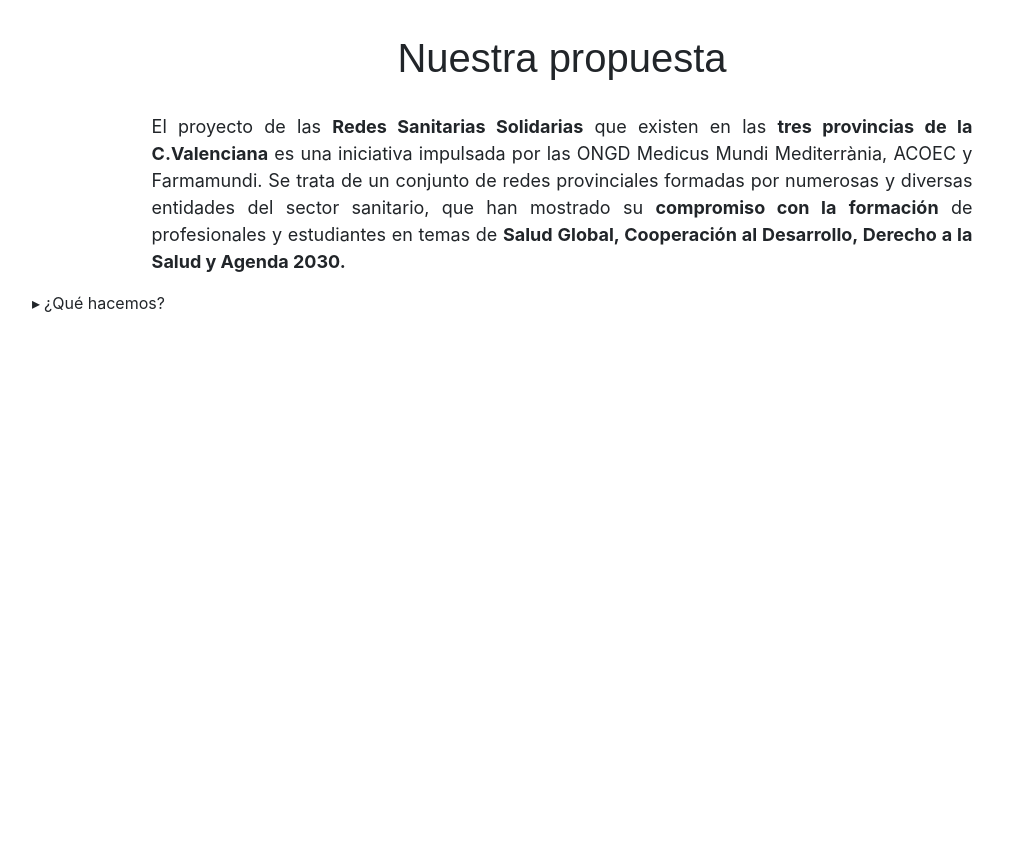
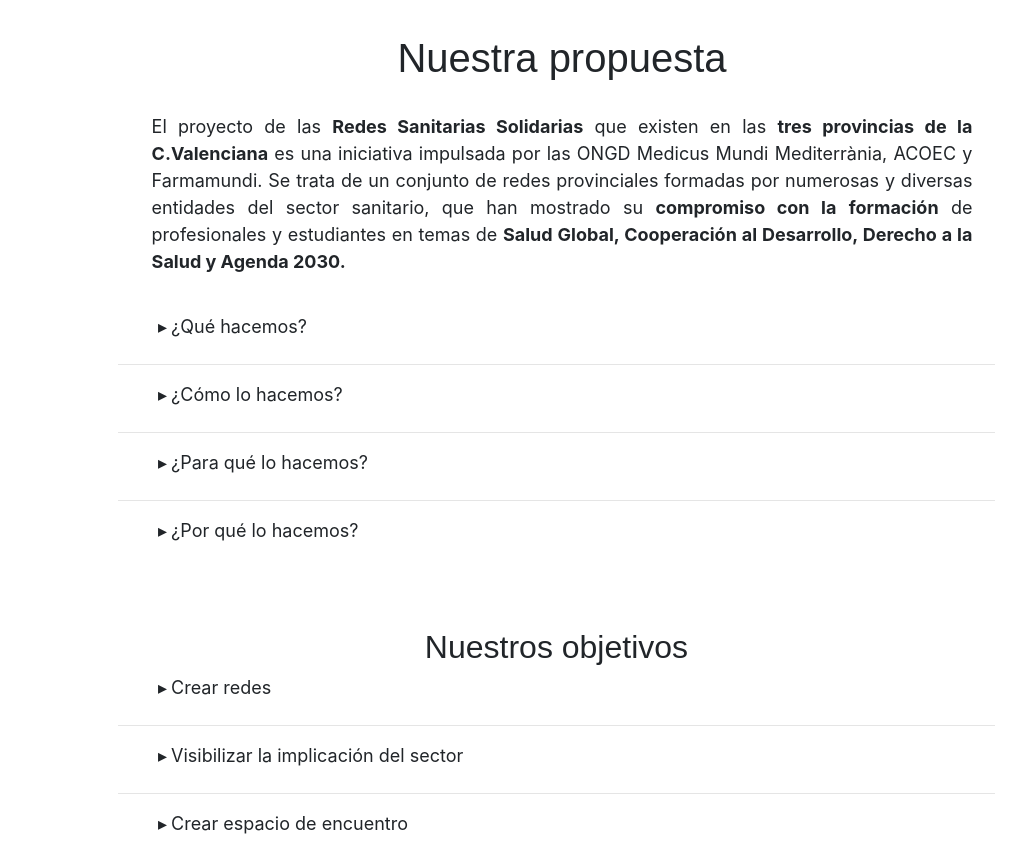
Before and after one commit to Partexedd/ProyectoIntegradoONG, a Symfony app: template templates/main/nuestrapropuesta.html.twig in a window 1280 px wide. Shown: the whole page, without its empty margins (78-1104 px from the left). Before the commit the page ends 312 px from the top, so only its background shows below. Run offline with Twig, Linux system fonts and the light colour scheme; the template is opened without the code that fills it, so the values that code supplies are empty; some libraries are stand-ins or nearby versions.

Commit message:
Sigo con la pagina "Nuestra Propuesta"

```diff
--- a/public/css/estilosNuestraPropuesta.css
+++ b/public/css/estilosNuestraPropuesta.css
@@ -2,9 +2,9 @@ body{
     font-family: Verdana;
 }
 
-h1#tituloInicial{
+h1, h2{
     font-family: Arial;
-    margin-top: 3%;
+    margin-top: 3% !important;
 }
 
 div#primerTexto{
@@ -14,13 +14,21 @@ div#primerTexto{
     font-size: 18px;
 }
 
+article#desplegables{
+    margin-top: 2%;
+    margin-left: 10%;
+    margin-right: 11%;
+    font-size: 18px;
+}
+
 #menu * { list-style:none;}
 #menu li{ line-height: 150%;}
 #menu li a{color:#222; text-decoration:none;}
 #menu li a:before{ content:"\025b8"; color:#ddd;}
 #menu input[name="list"] {position: absolute; left: -1000em;}
 #menu label:before{ content:"\025b8"; margin-right:4px;}
-#menu input:checked ~ label:before{ content:"\025be"; width: 20%}
+#menu input:checked ~ label:before{ content:"\025be";}
+#menu label{ width: 100%; cursor: pointer; }
 #menu .interior{display: none;}
 #menu input:checked ~ ul{display:block;}
 #menu ul.interior{margin-right: 5%;}
--- a/templates/main/nuestrapropuesta.html.twig
+++ b/templates/main/nuestrapropuesta.html.twig
@@ -5,7 +5,7 @@
     <meta name="viewport" content="width=device-width, initial-scale=1.0">
     <meta http-equiv="X-UA-Compatible" content="ie=edge">
     <title>Document</title>
-    <link rel="stylesheet" href="/css/estilosNuestraPropuesta.css">
+    <link rel="stylesheet" href="css/estilosNuestraPropuesta.css">
     <link rel="stylesheet" href="https://stackpath.bootstrapcdn.com/bootstrap/4.4.1/css/bootstrap.min.css" integrity="sha384-Vkoo8x4CGsO3+Hhxv8T/Q5PaXtkKtu6ug5TOeNV6gBiFeWPGFN9MuhOf23Q9Ifjh" crossorigin="anonymous">
     <script src="https://code.jquery.com/jquery-3.4.1.slim.min.js" integrity="sha384-J6qa4849blE2+poT4WnyKhv5vZF5SrPo0iEjwBvKU7imGFAV0wwj1yYfoRSJoZ+n" crossorigin="anonymous"></script>
     <script src="https://cdn.jsdelivr.net/npm/popper.js@1.16.0/dist/umd/popper.min.js" integrity="sha384-Q6E9RHvbIyZFJoft+2mJbHaEWldlvI9IOYy5n3zV9zzTtmI3UksdQRVvoxMfooAo" crossorigin="anonymous"></script>
@@ -15,7 +15,7 @@
 <body>
     <section class="container">
         <article class="row">
-            <h1 class="col-12 text-center" id="tituloInicial">Nuestra propuesta</h1>
+            <h1 class="col-12 text-center">Nuestra propuesta</h1>
             <div class="text-justify" id="primerTexto">
                 <p>El proyecto de las <strong>Redes Sanitarias Solidarias</strong> que existen en las <strong>
                 tres provincias de la C.Valenciana</strong> es una iniciativa impulsada por las ONGD Medicus Mundi Mediterrània, ACOEC y Farmamundi. Se trata de un conjunto de redes provinciales formadas por numerosas y diversas entidades del sector sanitario, que han mostrado su <strong>compromiso
@@ -23,19 +23,72 @@
                 Salud Global, Cooperación al Desarrollo, Derecho a la Salud y Agenda 2030.</strong></p>
             </div>
         </article>
-    </section>
-    <section class="container">
-        <article class="row">
-            <div id="desplegables">
+        <article id="desplegables">
             <ul id="menu">
-            <li><input type="checkbox" name="list" id="nivel1-1">
-                <label for="nivel1-1">¿Qué hacemos?</label>
+            <input type="checkbox" name="list" id="nivel-1">
+                <label for="nivel-1">¿Qué hacemos?</label>
                 <ul class="interior text-justify">
                     <p>Buscamos a través del trabajo en red, la formación y la reflexión, un camino compartido por todas las entidades sobre la manera de entender la salud global, a través de la defensa del derecho a la salud, y de la cooperación al desarrollo bajo el enfoque de los derechos humanos.</p>
                 </ul>
-            </li>
+            </input>
             </ul>
-            </div>
+                <hr>
+            <ul id="menu">
+                <input type="checkbox" name="list" id="nivel-2">
+                <label for="nivel-2">¿Cómo lo hacemos?</label>
+                <ul class="interior text-justify">
+                    <p>Integrando en nuestras entidades enfoques y miradas compartidas para el desarrollo humano, la defensa de los derechos humanos, la equidad en diversidad y la sostenibilidad como ejes de nuestra formación y actuación en el campo de la salud.</p>
+                </ul>
+                </input>
+            </ul>
+                <hr>
+            <ul id="menu">
+                <input type="checkbox" name="list" id="nivel-3">
+                <label for="nivel-3">¿Para qué lo hacemos?</label>
+                <ul class="interior text-justify">
+                    <p>Para que todas las entidades del sector socio-sanitario de la Comunitat Valenciana avancemos en la misma dirección en la defensa del derecho a la salud desde una visión global, integral e incluyente.</p>
+                </ul>
+                </input>
+            </ul>
+                <hr>
+            <ul id="menu">
+                <input type="checkbox" name="list" id="nivel-4">
+                <label for="nivel-4">¿Por qué lo hacemos?</label>
+                <ul class="interior text-justify">
+                    <p>Porque la sociedad reclama un cambio de paradigma en la forma de entender la salud. Porque estar sano no es solo no estar enfermo, porque la salud no entiende de fronteras, porque la salud de las personas es una cuestión de justicia social.</p>
+                </ul>
+                </input>
+            </ul>
+        </article>
+        <article id="desplegables">
+            <br>
+            <h2 class="col-12 text-center">Nuestros objetivos</h2>
+            <ul id="menu">
+            <input type="checkbox" name="list" id="nivel-11">
+                <label for="nivel-11">Crear redes</label>
+                <ul class="interior text-justify">
+                    <p>Crear redes de entidades del sector socio-sanitario cuya finalidad sea facilitar la formación de estudiantes y profesionales en temas de solidaridad y salud global, aprovechando los beneficios derivados del trabajo en red.</p>
+                </ul>
+            </input>
+            </ul>
+                <hr>
+            <ul id="menu">
+                <input type="checkbox" name="list" id="nivel-21">
+                <label for="nivel-21">Visibilizar la implicación del sector</label>
+                <ul class="interior text-justify">
+                    <p>Visibilizar la implicación del sector sanitario de la Comunidad Valenciana en mejorar la formación de estudiantes y profesionales en temas de salud global, repercutiendo así en la información de la que dispone el resto de la población.</p>
+                </ul>
+                </input>
+            </ul>
+                <hr>
+            <ul id="menu">
+                <input type="checkbox" name="list" id="nivel-31">
+                <label for="nivel-31">Crear espacio de encuentro</label>
+                <ul class="interior text-justify">
+                    <p>Crear un espacio donde las ONGD sanitarias puedan informar sobre el trabajo que realizan y donde las personas interesadas puedan establecer un primer contacto con las mismas.</p>
+                </ul>
+                </input>
+            </ul>
         </article>
     </section>
 </body>
```
